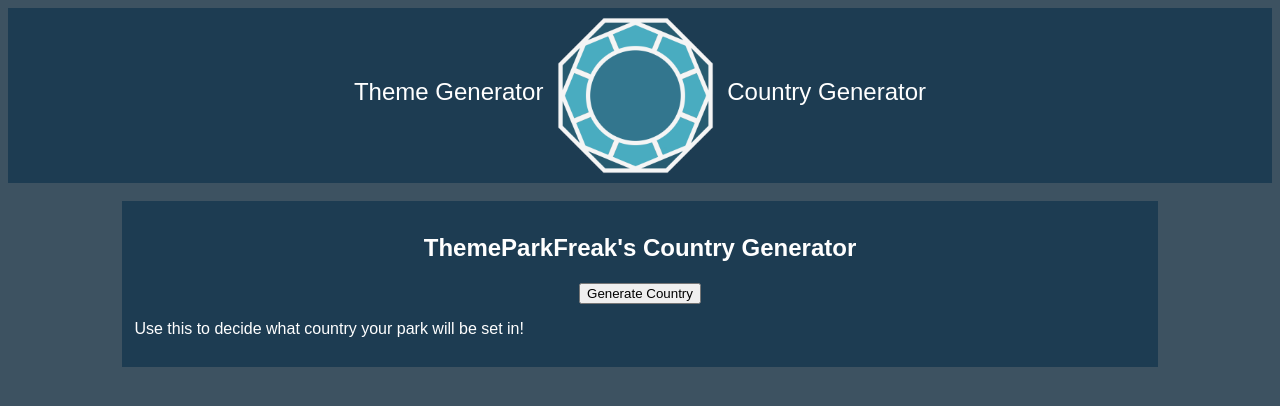
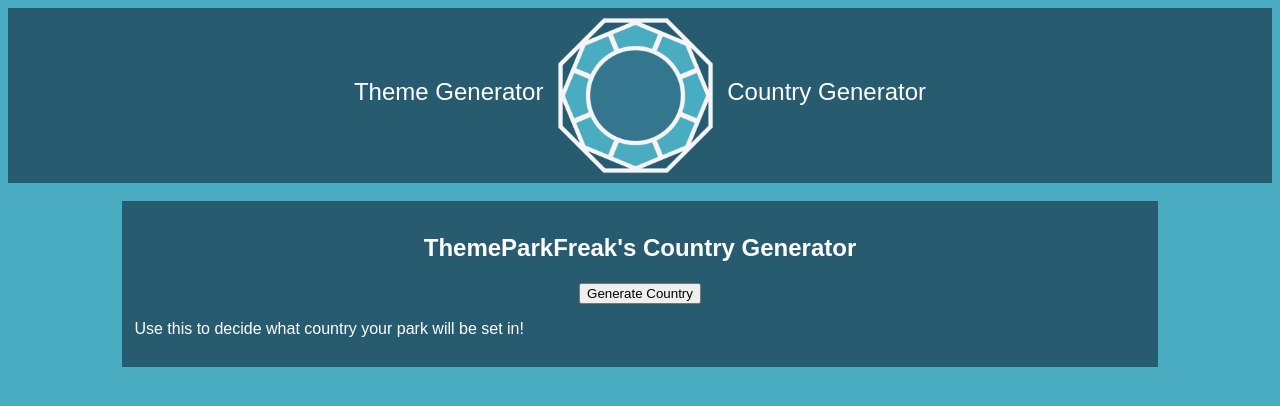
Before and after one commit to ThemeParkFreak/Website, a plain HTML site: page CountryGenerator.html in a window 1280 px wide. Drawn offline with Linux system fonts and the light colour scheme.

Commit message:
Update CountryGenerator.html

```diff
--- a/CountryGenerator.html
+++ b/CountryGenerator.html
@@ -13,11 +13,12 @@
 
 header {
 
-		background-color: #1d3c52;
+		background-color: #275b70;
+		width: 100%;
 
 }
 body {
-		background-color: #3d5261;
+		background-color: #49acc0;
 		color: white;
 		text-decoration: none;
 		font-family: sans-serif;
@@ -27,10 +28,11 @@ a   {
 		color: white;
 		text-decoration: none;
 }
-	div {
+div {
 		margin: auto;
 		width: 80%;
-		background-color: #1d3c52;
+		background-color: #275b70;
+}
 
 </style>
 
```
